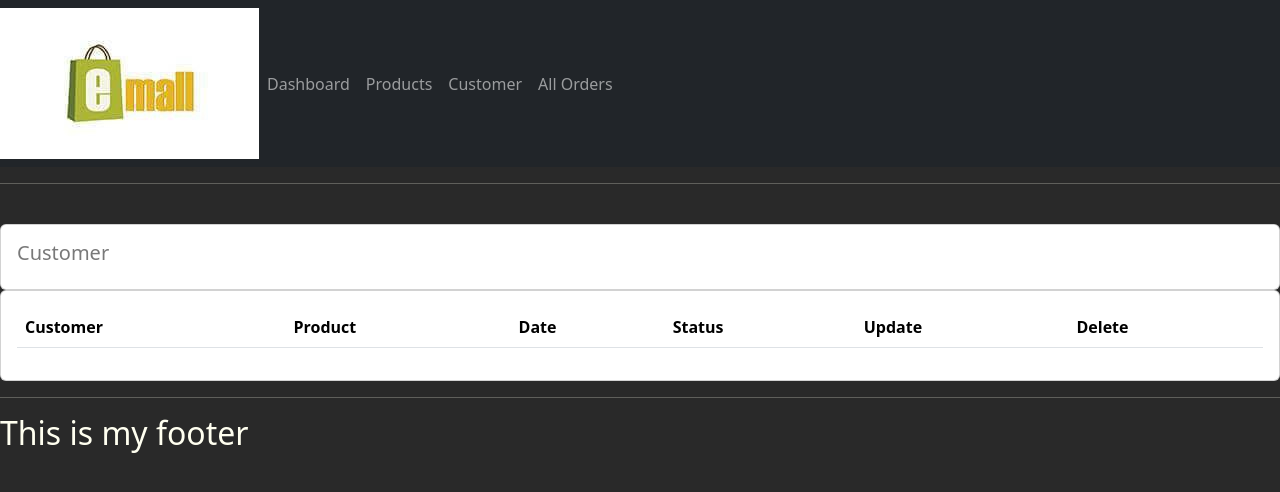
After one commit to pritamroydev/Django_FSP_proj3, a Django app: page /order_list in a window 1280 px wide. The commit adds this page. Shown: the top 492 px of the page. Run offline with Django 5.2, Linux system fonts and the light colour scheme; lists and menus that the app fills with data are empty.

Commit message:
updated the order view(limited to 5) and updated the total orders list

```diff
--- a/account/urls.py
+++ b/account/urls.py
@@ -9,6 +9,7 @@ urlpatterns = [
     path('create_order',views.create_order,name='create_order'),
     path('update_order/<str:pk>/',views.update_order,name='update_order'),
     path('delete_order/<str:pk>',views.delete_order,name='delete_order'),
+    path('order_list',views.order_list,name='order_list'),
 
 
 ]
--- a/account/views.py
+++ b/account/views.py
@@ -22,6 +22,13 @@ def Home(request):
     }
 
     return render(request, 'account/dashboard.html',context)
+
+
+
+def order_list(request):
+    order=Order.objects.all()
+    return render(request, 'account/order_list.html', {'order':order})
+
 
 
 
--- a/templates/account/dashboard.html
+++ b/templates/account/dashboard.html
@@ -39,7 +39,7 @@
 					<th>Update</th>
 					<th>Remove</th>
 				</tr>
-				{% for order in orders %}
+				{% for order in orders|slice:":5" %}
 					<tr>
 						<td>{{order.product}}</td>
 						<td>{{order.date_created}}</td>
--- /dev/null
+++ b/templates/account/order_list.html
@@ -0,0 +1,41 @@
+{% extends 'main.html' %}
+
+
+{% block content %}
+
+    <br>
+
+		<div class="row">
+			<div class="col-md">
+				<div class="card card-body">
+					<h5>Customer</h5>
+				</div>
+				<div class="card card-body">
+					<table class="table">
+						<tr>
+							<th>Customer</th>
+							<th>Product</th>
+							<th>Date</th>
+                            <th>Status</th>
+                            <th>Update</th>
+                            <th>Delete</th>
+						</tr>
+
+						{% for i in order %}
+							<tr>
+								<td>{{i.customer.name}}</td>
+								<td>{{i.product}}</td>
+								<td>{{i.date_created}}</td>
+								<td>{{i.status}}</td>
+								<td><a href="{% url 'update_order' i.id %}">Update</a></td>
+								<td><a href="{% url 'delete_order' i.id %}">Delete</a></td>
+							</tr>
+						{% endfor %}
+
+					</table>
+				</div>
+			</div>
+
+		</div>
+
+{% endblock %}
--- a/templates/navbar.html
+++ b/templates/navbar.html
@@ -16,6 +16,9 @@
       <li class="nav-item">
         <a class="nav-link" href="{% url "customer_list" %}">Customer</a>
       </li>
+      <li class="nav-item">
+        <a class="nav-link" href="{% url "order_list" %}">All Orders</a>
+      </li>
 
 
     </ul>
--- a/templates/status.html
+++ b/templates/status.html
@@ -3,6 +3,7 @@
 <div class="row">
 	<div class="col">
 		<div class="col-md">
+			<a href="{% url "order_list" %}">
 			<div class="card text-center text-white  mb-3" id="total-orders">
 			  	<div class="card-header">
 			  		<h5 class="card-title">Total Orders</h5>
@@ -11,6 +12,7 @@
 			    	<h3 class="card-title">{{total_order}}</h3>
 			  	</div>
 			</div>
+			</a>
 		</div>
 	</div>
 
```
